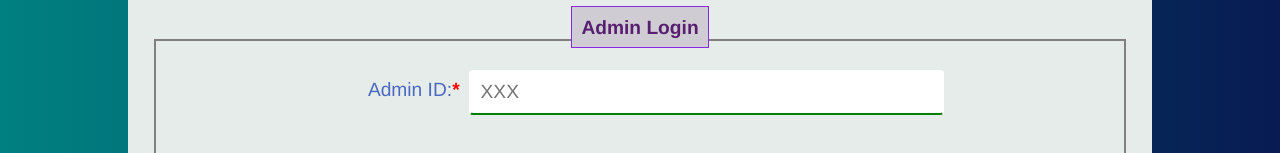
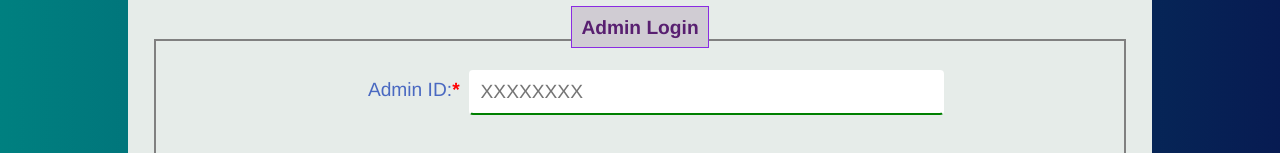
Before and after one commit to mohit0305/CoHeal, a React (Create React App) app: page /ALogin in a window 1280 px wide. Shown: the part 153-306 px from the top of the page. Built offline with nearby package versions, Linux system fonts and the light colour scheme.

Commit message:
Update ALogin.js
Update Alogin.js

```diff
--- a/src/components/ALogin.js
+++ b/src/components/ALogin.js
@@ -1,17 +1,19 @@
 import React from 'react';
 import {Link} from 'react-router-dom';
+
 class ALogin extends React.Component {
 	constructor(props){
 		super(props);
 		this.state ={
 			aid: 0,
-			password: '',
+			password: ''
 		}
 	}
 	onAIDChange = (event) =>{this.setState({aid: event.target.value})}
 	onPasswordChange = (event) =>{this.setState({password: event.target.value})}
 
-	onSubmitALogin = ()=>{
+
+	onSubmitALogin = (event)=>{
 		fetch('', {
 			method: 'post',
 			headers: {'Content-Type': 'application/json'},
@@ -23,23 +25,27 @@ class ALogin extends React.Component {
 		.then(admin => {
 			if(!(admin.aid)){
 				alert(admin);
-				console.log(admin);
+				//console.log(admin);
+				event.preventDefault();
 			}
 			else{
 				this.props.loadAdmin(admin);
 			}
 		})
-		console.log(this.state);
+
+		//console.log(this.state)
 	}
+
 	render(){
+
 		return(
 			<div className="container">
-				<b className="page_title">Admin Login </b>
+				<b className="page_title">Admin Login</b>
 				<div className="form">
 				  <div className="form_input">
 						<label>
 							<span className="label">Admin ID:<b style={{color: "red"}}>*</b></span>
-							<input type="number" name="aid" id="aid" placeholder="XXX" onChange={this.onAIDChange}/>
+							<input type="number" name="aid" id="aid" placeholder="XXXXXXXX" onChange={this.onAIDChange}/>
 						</label>
 					</div>
 					<div className="form_input">
@@ -50,9 +56,12 @@ class ALogin extends React.Component {
 					</div>
 				</div>
 				<div className="submit_btn_div">
-					<Link to='/Admin'><button onClick={this.onSubmitALogin} type="submit">Login</button></Link>
+					<Link to='/Admin' onClick={this.onSubmitALogin} >
+						<button type="submit">Login</button>
+					</Link>
 				</div>
 			</div>
+
 		);
 	}
 }
```
